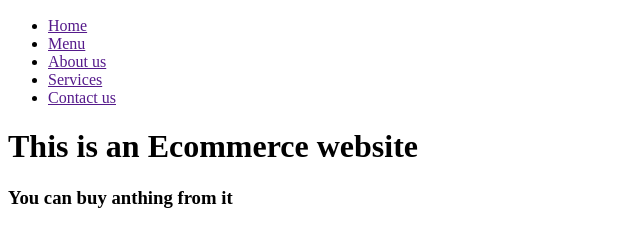
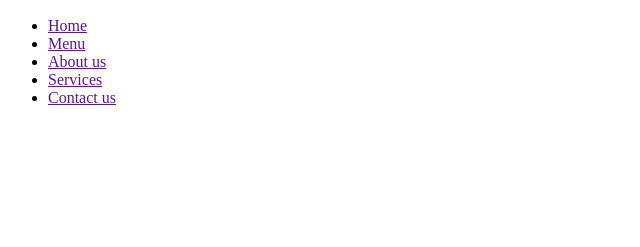
Before and after one commit to Utkarsh-Pratap/repo1, a plain HTML site: page index.html in a window 1280 px wide. Shown: the part 51-298 px from the top of the page, without its empty margins (0-640 px from the left). Drawn offline with Linux system fonts and the light colour scheme.

Commit message:
code edit

```diff
--- a/index.html
+++ b/index.html
@@ -20,11 +20,6 @@
     </ul>
   </nav>
 
-  <div class="container">
-    <div class="main">
-      <h1>This is an Ecommerce website</h1>
-      <h3>You can buy anthing from it</h3>
-    </div>
   </div>
 </body>
 </html>
```
